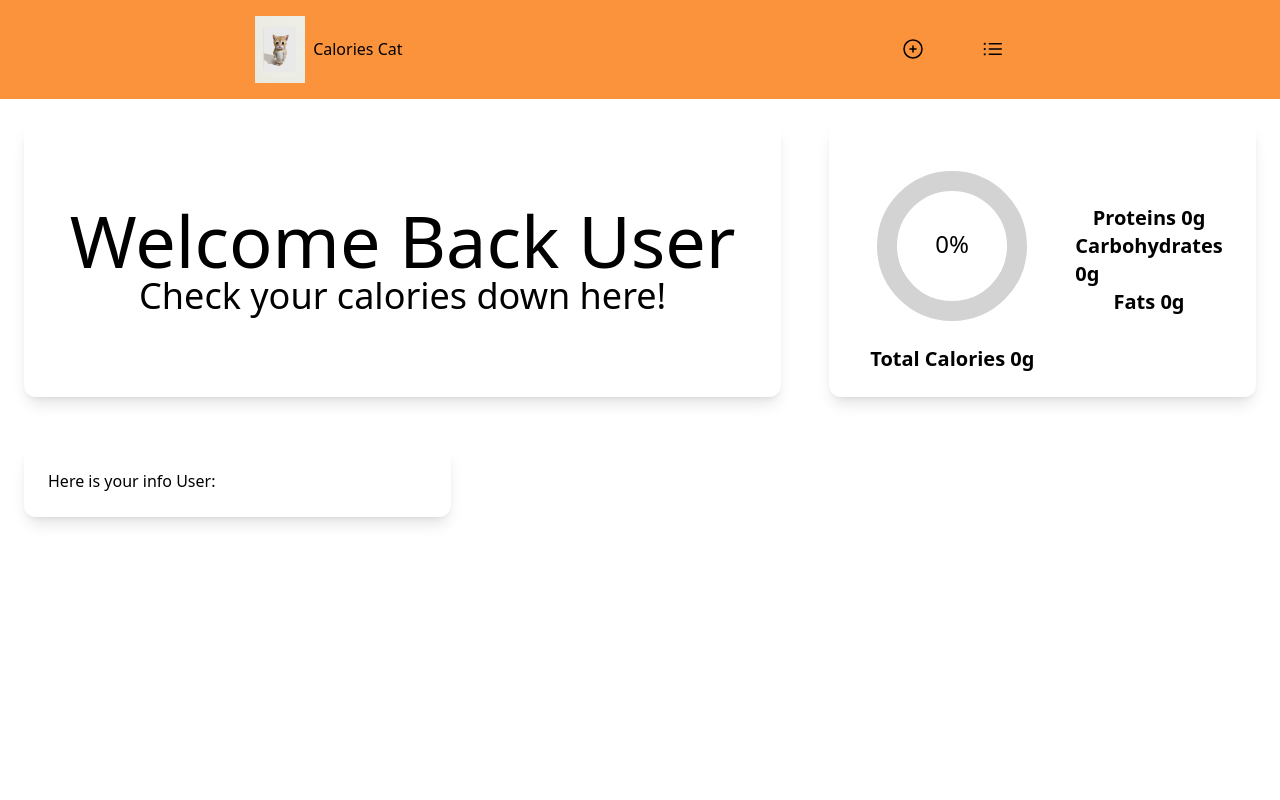
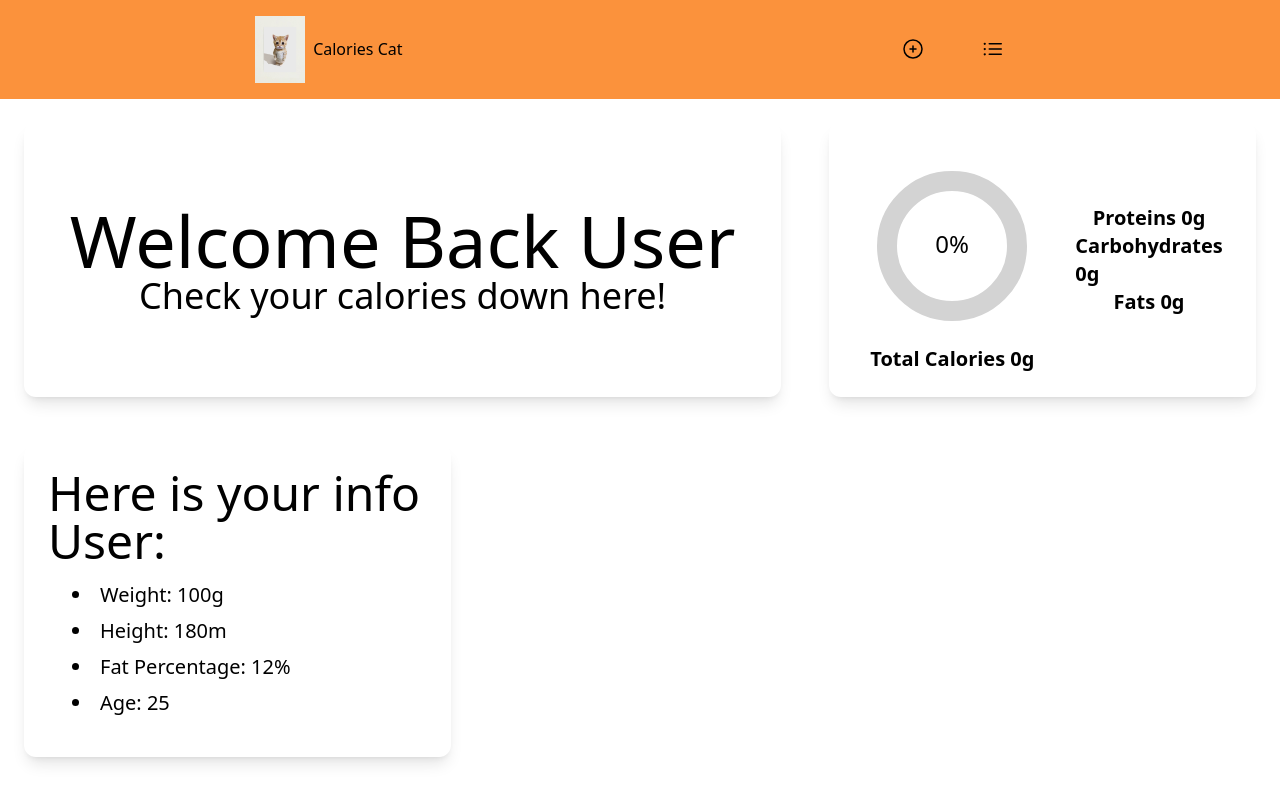
Before and after one commit to EduardoJRP/NutriTrack, a Next.js app: page / in a window 1280 px wide. Built offline with nearby package versions, Linux system fonts and the light colour scheme; no server answers; the database is empty.

Commit message:
update: added scratch for the UserInfo component

```diff
--- a/app/components/Main/UserInfo.tsx
+++ b/app/components/Main/UserInfo.tsx
@@ -7,8 +7,13 @@ interface UserWelcomeCardProps {
 const UserInfo: React.FC<UserWelcomeCardProps> = ({ className }) => {
   return (
     <div className={`m-6 p-6 rounded-xl shadow-lg ${className}`}>
-      <h1>Here is your info User:</h1>
-      <h3></h3>
+      <h2 className='text-5xl'>Here is your info User:</h2>
+      <ul className='list-disc list-inside m-4'>
+        <li className='text-xl m-2'>Weight: 100g</li>
+        <li className='text-xl m-2'>Height: 180m</li>
+        <li className='text-xl m-2'>Fat Percentage: 12%</li>
+        <li className='text-xl m-2'>Age: 25</li>
+      </ul>
     </div>
   );
 };
```
Also changed, not shown: app/components/Main/FavoriteFoodList.tsx (added).
